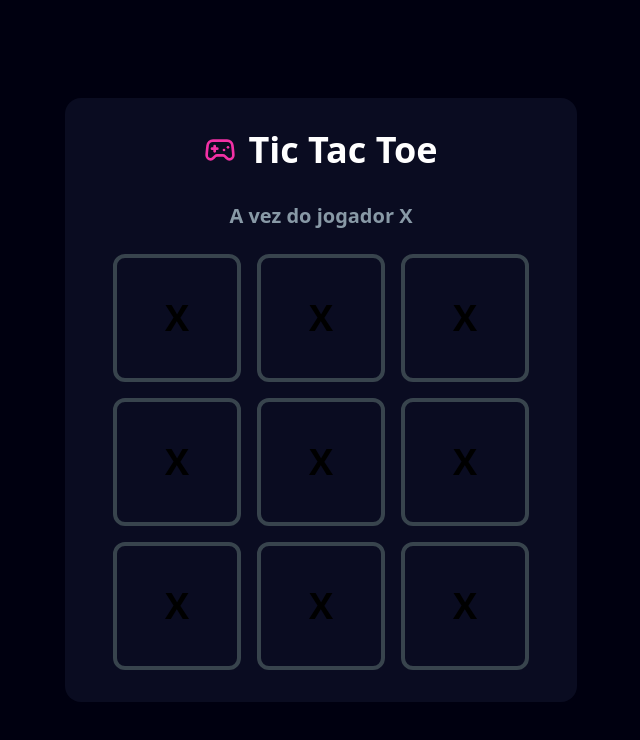
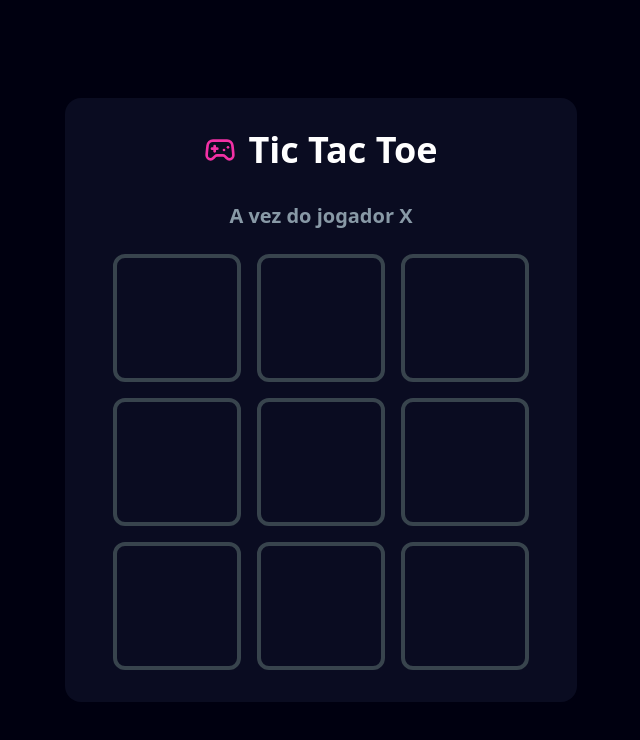
Before and after one commit to carlozfilipe/games-in-js, a React (Vite) app: page / in a window 1280 px wide. Shown: the top 740 px of the page, without its empty margins (319-959 px from the left). Built offline with nearby package versions, Linux system fonts and the light colour scheme.

Commit message:
feat: implement game logic with Board and Square components, add types for Player and BoardState

```diff
--- a/src/App.tsx
+++ b/src/App.tsx
@@ -1,7 +1,12 @@
 import { Gamepad2 } from "lucide-react";
 import Board from "./components/Board";
+import { useState } from "react";
+import { BoardState } from "./types";
 
 function App() {
+  const [board, setBoard] = useState<BoardState>(Array(9).fill(null));
+
+
   return (
     <main className="flex min-h-screen flex-col items-center justify-center bg-blue-200">
       <div className="w-full max-w-lg rounded-2xl bg-blue-100 p-8">
@@ -14,7 +19,7 @@ function App() {
           <p className="text-xl font-semibold text-gray-100">A vez do jogador X</p>
         </div>
 
-        <Board/>
+        <Board board={board} />
       </div>
     </main>
   );
--- a/src/components/Board.tsx
+++ b/src/components/Board.tsx
@@ -1,19 +1,16 @@
+import { BoardState } from "../types";
 import Square from "./Square";
 
-export default function Board() {
+type BoardProps = {
+  board: BoardState;
+};
+
+export default function Board({ board }: BoardProps) {
   return (
     <div className="mx-auto grid max-w-[26rem] grid-cols-3 gap-4">
-      <Square />
-      <Square />
-      <Square />
-
-      <Square />
-      <Square />
-      <Square />
-
-      <Square />
-      <Square />
-      <Square />
+      {board.map((square, index) => (
+        <Square key={index} value={square} />
+      ))}
     </div>
   );
 }
--- a/src/components/Square.tsx
+++ b/src/components/Square.tsx
@@ -1,7 +1,13 @@
-export default function Square() {
+import { Player } from "../types";
+
+type SquareProps = {
+  value: Player | null;
+};
+
+export default function Square({ value }: SquareProps) {
   return (
     <button className="h-32 w-32 rounded-xl border-4 border-gray-200 text-4xl font-bold">
-      X
+      {value}
     </button>
   );
 }
--- /dev/null
+++ b/src/types.ts
@@ -0,0 +1,2 @@
+export type Player = "X" | "O";
+export type BoardState = Array<Player | null>;
```
